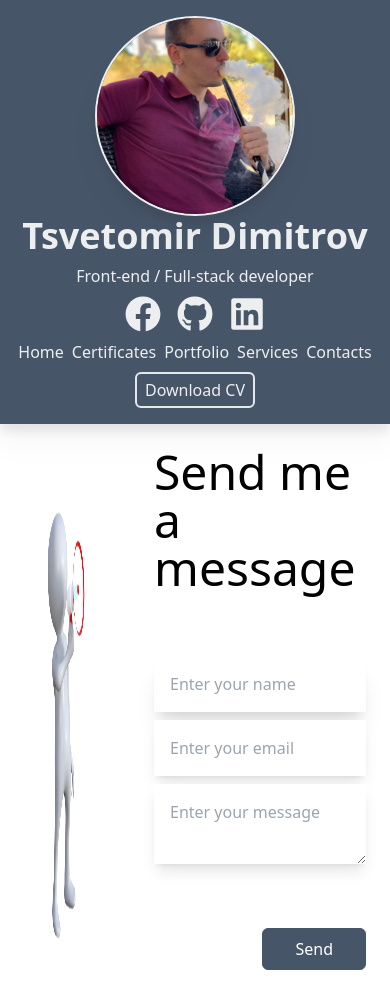
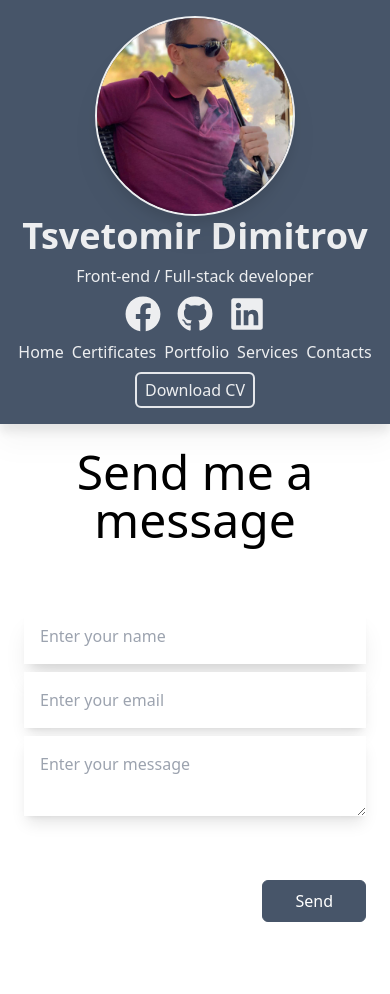
Before and after one commit to dimitrov93/myNextPortfolio, a Next.js app: page /contacts in a window 390 px wide. After the commit the page ends 946 px from the top, so only its background shows below. Built offline with nearby package versions, Linux system fonts and the light colour scheme.

Commit message:
breakpoints added

```diff
--- a/src/app/contacts/page.tsx
+++ b/src/app/contacts/page.tsx
@@ -21,7 +21,7 @@ const leftSide = [
 export default function Contacts() {
   return (
     <>
-      <div className=" container shadow-lg mx-auto grid grid-cols-3">
+      <div className=" container shadow-lg mx-auto grid md:grid-cols-1 lg:grid-cols-3">
         <div className="col-span-1 relative">
           <Image
             src={"/Images/contact.png"}
@@ -32,7 +32,7 @@ export default function Contacts() {
 
         <div className="col-span-2  my-auto  p-6">
           <div className="flex flex-col gap-16 my-auto">
-            <h1 className="text-5xl">Send me a message</h1>
+            <h1 className="text-5xl text-center">Send me a message</h1>
 
             <div className="flex flex-col gap-2">
               <input
```
